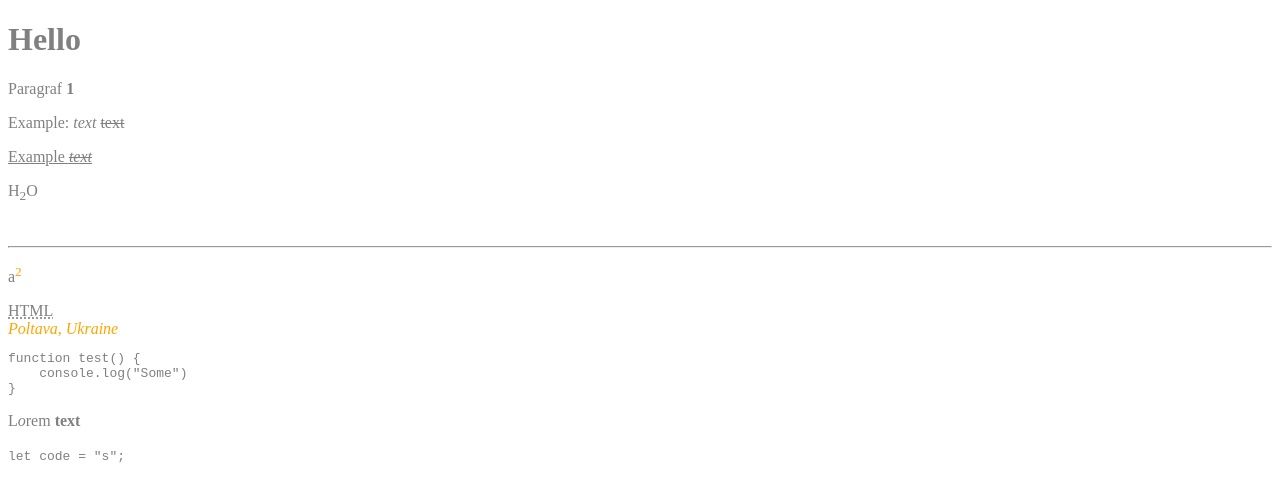
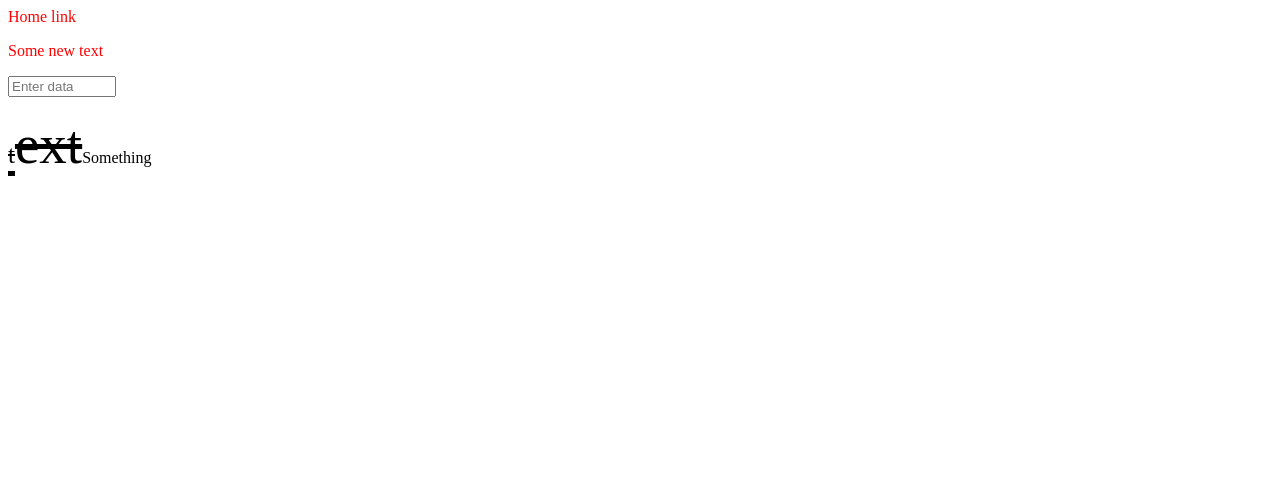
Before and after one commit to OleksandrKarpenkoUA/OleksandrKarpenkoUA.github.io, a plain HTML site: page index.html in a window 1280 px wide. Drawn offline with Linux system fonts and the light colour scheme.

```diff
--- a/css/main.css
+++ b/css/main.css
@@ -1,3 +1,43 @@
-body {
-    color: Grey
+.link {
+    color: red;
+    text-decoration: none;
 }
+
+.link:hover {
+    text-decoration: underline;
+    color: blue;
+    cursor: pointer;
+}
+
+.link:active {
+    text-decoration-color: green;
+    color: aqua;
+}
+
+.link:visited {
+    color: black;
+}
+
+input {
+    width: 100px;
+}
+
+input:focus {
+    width: 200px;
+    background-color: aqua;
+}
+input:disabled {
+    width: 250px;
+}
+p.main-text::before {
+    content: ' text';
+    font-size: 55px;
+    text-decoration: line-through;
+    cursor: pointer;
+}
+p.main-text::first-letter {
+    content: ' text';
+    font-size: 25px;
+    text-decoration: line-through;
+    cursor: pointer;
+}
--- a/index.html
+++ b/index.html
@@ -10,29 +10,11 @@
 
 </head>
 <body>
-    <h1>Hello</h1>
-    <p>Paragraf <strong>1</strong></p>
-    <p>Example: <em>text</em> <s>text</s></p>
-    <p><u>Example <em><s>text</s></em></u></p>
-    <p>H<sub>2</sub>O</p>
-    <br>
-    <hr>
-    <p>a<sup style="color: Orange">2</sup></p>
+    <a href="#" class="link">Home link</a>
+    <P class="link">Some new text</P>
 
-    <abbr title="Example">HTML</abbr>
-    <address style="color: Orange"> Poltava, Ukraine </address>
-
-    <pre>
-function test() {
-    console.log("Some")
-}
-</pre>
-    <div>
-        <p class="study">L<em id="bold"">o</em>rem <b>text</b></p>
-    </div>
-
-
-    <code>let code = "s";</code>
+    <input type="text" placeholder="Enter data">
+    <p class="main-text">Something</p>
 
     <script src="js/index.js"></script>
 </body>
--- a/js/index.js
+++ b/js/index.js
@@ -0,0 +1,9 @@
+function factorial(number) {
+    let factorial = 1;
+    for(let i = 1; i <= number; i++) {
+        factorial *= i;
+    }
+    console.log(factorial);
+}
+
+factorial(5)
```
